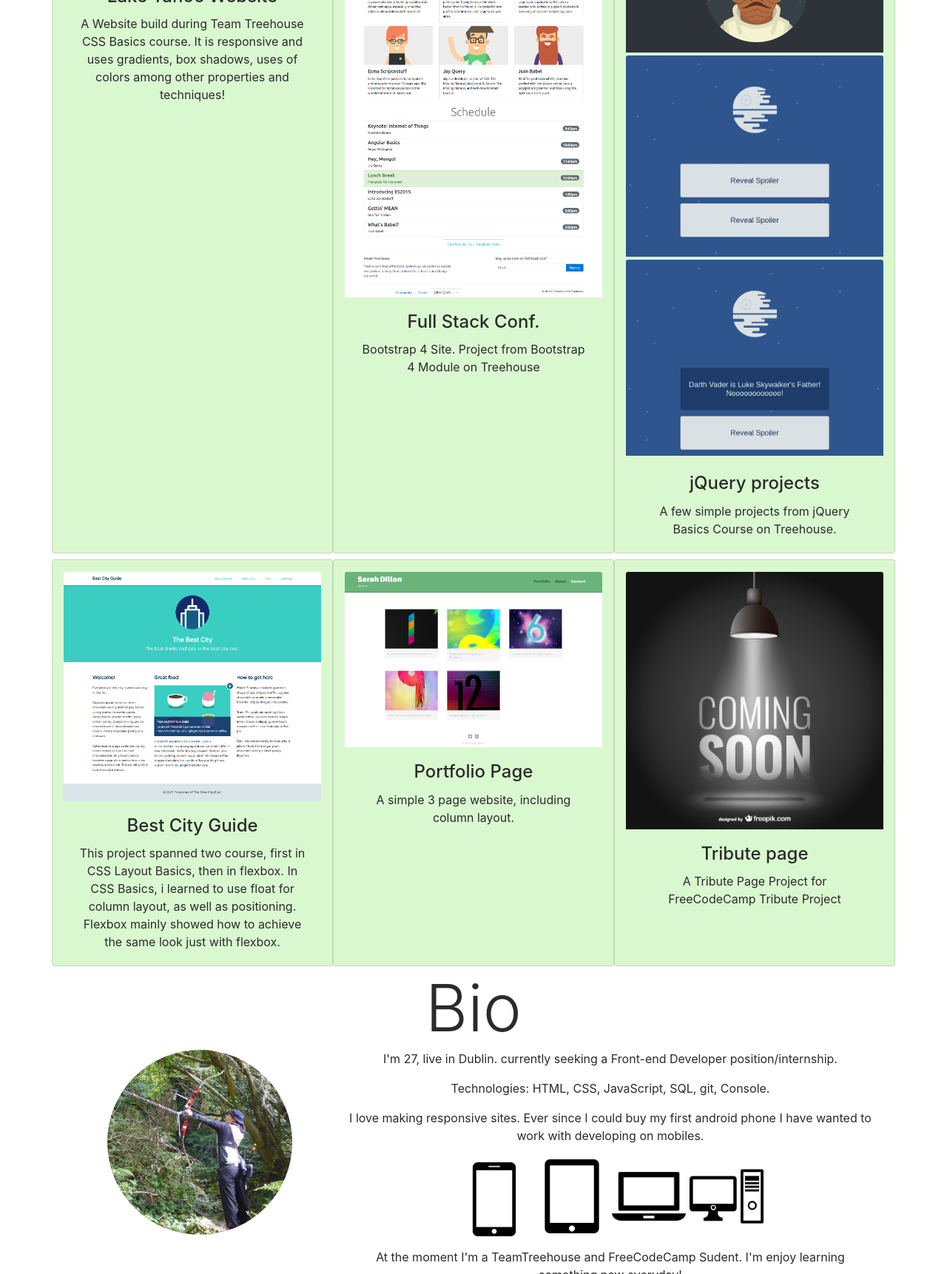
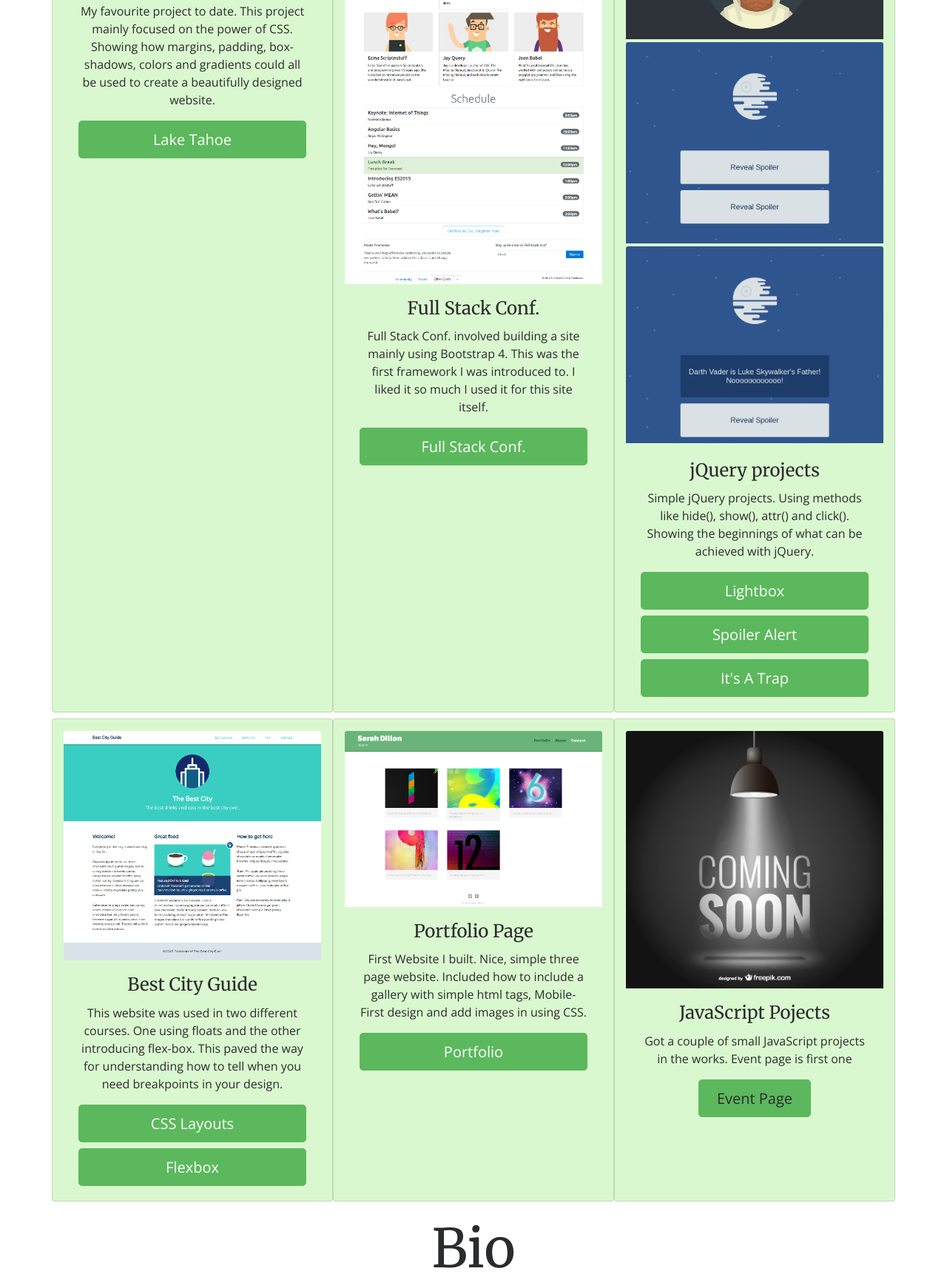
Before and after one commit to SazWebDesigns/portfolio, a plain HTML site: page index.html in a window 1280 px wide. Shown: the part 1078-2800 px from the top of the page at 74% size. Drawn offline with nearby package versions, Linux system fonts and the light colour scheme; a script that the page names is missing.

Commit message:
Updated Project texts and changed fonts

```diff
--- a/additional_styles.css
+++ b/additional_styles.css
@@ -12,6 +12,13 @@ additional styles I felt were needed
 
 .carousel-indicators li{
 	background-color: purple;
+}
+
+.navbar-brand, .display-3, .card-title{
+font-family: 'Merriweather', serif;
+}
+body{
+font-family: 'Open Sans', sans-serif;
 }
 
 a{
@@ -32,3 +39,7 @@ a{
 #footer p{
 	width:90%;
 }
+
+ul{
+    list-style-type:none;
+}
--- a/index.html
+++ b/index.html
@@ -7,7 +7,9 @@
     <!-- The above 3 meta tags *must* come first in the head; any other head content must come *after* these tags -->
     <title>Saz Web Designs</title>
 
-   <link rel="stylesheet" href="https://maxcdn.bootstrapcdn.com/bootstrap/4.0.0-alpha.6/css/bootstrap.min.css" integrity="sha384-rwoIResjU2yc3z8GV/NPeZWAv56rSmLldC3R/AZzGRnGxQQKnKkoFVhFQhNUwEyJ" crossorigin="anonymous">
+    <link rel="stylesheet" href="https://maxcdn.bootstrapcdn.com/bootstrap/4.0.0-alpha.6/css/bootstrap.min.css"
+          integrity="sha384-rwoIResjU2yc3z8GV/NPeZWAv56rSmLldC3R/AZzGRnGxQQKnKkoFVhFQhNUwEyJ" crossorigin="anonymous">
+    <link href="https://fonts.googleapis.com/css?family=Merriweather|Open+Sans" rel="stylesheet">
     <link href="additional_styles.css" rel="stylesheet">
 
     <!-- HTML5 shim and Respond.js for IE8 support of HTML5 elements and media queries -->
@@ -17,9 +19,11 @@
     <script src="https://oss.maxcdn.com/respond/1.4.2/respond.min.js"></script>
     <![endif]-->
 </head>
-  <body id="home" data-spy="scroll" data-target=".navbar" data-offset="100">
+<body data-spy="scroll" data-target=".navbar" data-offset="100">
 <nav class="navbar navbar-toggleable-sm navbar-light sticky-top" style="background-color: #A7EF8C;">
-	  <button class="navbar-toggler navbar-toggler-right" type="button" data-toggle="collapse" data-target="#navbarSupportedContent" aria-controls="navbarSupportedContent" aria-expanded="false" aria-label="Toggle navigation">
+    <button class="navbar-toggler navbar-toggler-right" type="button" data-toggle="collapse"
+            data-target="#navbarSupportedContent" aria-controls="navbarSupportedContent" aria-expanded="false"
+            aria-label="Toggle navigation">
         <span class="navbar-toggler-icon"></span>
     </button>
     <a class="navbar-brand" href="#">Saz Web Designs</a>
@@ -53,10 +57,12 @@
             <img class="d-block img-fluid mx-auto" src="img/lakeTahoe/laketahoeheader.PNG" alt="Lake Tahoe Project">
         </div>
         <div class="carousel-item ">
-	      <img class="d-block img-fluid mx-auto" src="img/fullstack/fullstackconf-fullheader.png" alt="Full Stack Conf. Project">
+            <img class="d-block img-fluid mx-auto" src="img/fullstack/fullstackconf-fullheader.png"
+                 alt="Full Stack Conf. Project">
         </div>
         <div class="carousel-item ">
-	      <img class="d-block img-fluid mx-auto" src="img/bestCityGuide/css-basics/best_city_guide_desktop_header.png" alt="jQuery Lightbox Project">
+            <img class="d-block img-fluid mx-auto" src="img/bestCityGuide/css-basics/best_city_guide_desktop_header.png"
+                 alt="jQuery Lightbox Project">
         </div>
     </div>
     <a class="carousel-control-prev" href="#carouselExampleIndicators" role="button" data-slide="prev">
@@ -71,103 +77,114 @@
 
 <div class="container text-center">
 
-			<h1 class="display-2" id="works"> Works</h1>
+    <h1 class="display-3" id="works"> Works</h1>
     <div class="row">
-			<div class="card col-sm-6 col-md-4 mb-2 pt-3 mx-auto" >
+        <div class="card col-sm-6 col-md-4 mb-2 pt-3 mx-auto">
             <img class="card-img-top img-fluid" src="img/lakeTahoe/lake_tahoe_desktop.png" alt="Lake Tahoe Project">
             <div class="card-block">
                 <h4 class="card-title">Lake Tahoe Website</h4>
-			    <p class="card-text">A Website build during Team Treehouse CSS Basics course. It is responsive and uses gradients, box shadows, uses of colors among other properties and techniques!</p>
+                <p class="card-text">My favourite project to date. This project mainly focused on the power of CSS.
+                    Showing how margins, padding, box-shadows, colors and gradients could all be used to create a
+                    beautifully designed website.
+                </p>
+                <a class="btn btn-success btn-lg d-block" href="lakeTahoe/index.html">Lake Tahoe</a>
             </div>
         </div>
 
-			<div class="card col-sm-6 col-md-4 mb-2 pt-3" >
+        <div class="card col-sm-6 col-md-4 mb-2 pt-3">
             <img class="card-img-top img-fluid" src="img/fullstack/fullstackcomputer.png" alt="Full Stack Conf.">
             <div class="card-block">
                 <h4 class="card-title">Full Stack Conf.</h4>
-				    <p class="card-text">Bootstrap 4 Site. Project from Bootstrap 4 Module on Treehouse</p>
+                <p class="card-text">Full Stack Conf. involved building a site mainly using Bootstrap 4. This was the
+                    first framework I was introduced to. I liked it so much I used it for this site itself.</p>
+                <a class="btn btn-success btn-lg d-block" href="fullStack/index.html">Full Stack Conf.</a>
             </div>
         </div>
 
 
+        <div class="card col-sm-6 col-md-4 mb-2 pt-3 mx-auto">
+            <img class="card-img-top img-fluid mb-1" src="img/jquery_lightbox/lightbox.png"
+                 alt="jQuery Lightbox Project">
 
+            <img class="card-img-top img-fluid mb-1" src="img/jQuery/itsATrap/its_a_trap.png"
+                 alt="jQuery Lightbox Project">
 
+            <img class="card-img-top img-fluid mb-1" src="img/jQuery/spoilerAlert/spoiler_alert_no_spoilers.png"
+                 alt="jQuery Lightbox Project">
 
-			<div class="card col-sm-6 col-md-4 mb-2 pt-3 mx-auto" >
-			  <img class="card-img-top img-fluid mb-1" src="img/jquery_lightbox/lightbox.png" alt="jQuery Lightbox Project">
-
-			  <img class="card-img-top img-fluid mb-1" src="img/jQuery/itsATrap/its_a_trap.png" alt="jQuery Lightbox Project">
-
-			  <img class="card-img-top img-fluid mb-1" src="img/jQuery/spoilerAlert/spoiler_alert_no_spoilers.png" alt="jQuery Lightbox Project">
-
-			  <img class="card-img-top img-fluid mb-1" src="img/jQuery/spoilerAlert/spoiler_alert_one_spoiler_revealed.png" alt="jQuery Lightbox Project">
+            <img class="card-img-top img-fluid mb-1"
+                 src="img/jQuery/spoilerAlert/spoiler_alert_one_spoiler_revealed.png" alt="jQuery Lightbox Project">
             <div class="card-block">
                 <h4 class="card-title">jQuery projects</h4>
-			    <p class="card-text">A few simple projects from jQuery Basics Course on Treehouse.</p>
+                <p class="card-text">Simple jQuery projects. Using methods like hide(), show(), attr() and click().
+                    Showing the beginnings of what can be achieved with jQuery.</p>
+                <a class="btn btn-success btn-lg d-block mb-2" href="jQuery/lightbox/index.html">Lightbox</a>
+				    <a class="btn btn-success btn-lg d-block mb-2" href="jQuery/spoiler/index.html">Spoiler Alert</a>
+				    <a class="btn btn-success btn-lg d-block" href="jQuery/itsATrap/index.html">It's A Trap</a>
             </div>
         </div>
 
         <div class="card col-sm-6 col-md-4 mb-2 pt-3">
-			  <img class="card-img-top img-fluid" src="img/bestCityGuide/css-basics/best_city_guide_desktop.png" alt="Best City Guide Image">
+            <img class="card-img-top img-fluid" src="img/bestCityGuide/css-basics/best_city_guide_desktop.png"
+                 alt="Best City Guide Image">
             <div class="card-block">
                 <h4 class="card-title">Best City Guide</h4>
-			    <p class="card-text">This project spanned two course, first in CSS Layout Basics, then in flexbox. In CSS Basics, i learned to use float for column layout, as well as positioning.
-			    Flexbox mainly showed how to achieve the same look just with flexbox.</p>
+                <p class="card-text">This website was used in two different courses. One using floats and the other
+                    introducing flex-box. This paved the way for understanding how to tell when you need breakpoints in
+                    your design.</p>
+                <a class="btn btn-success btn-lg d-block  mb-2" href="bestCityGuide/css-layout/index.html">CSS Layouts</a>
+				    <a class="btn btn-success btn-lg d-block " href="bestCityGuide/flexbox/index.html">Flexbox</a>
             </div>
         </div>
 
-			<div class="card col-sm-6 col-md-4 mb-2 pt-3 mx-auto" >
+        <div class="card col-sm-6 col-md-4 mb-2 pt-3 mx-auto">
             <img class="card-img-top img-fluid" src="img/portfolio/portfolio_desktop.png" alt="Forest Walks Project">
             <div class="card-block">
                 <h4 class="card-title">Portfolio Page</h4>
-			    <p class="card-text">A simple 3 page website, including column layout.</p>
+                <p class="card-text">First Website I built. Nice, simple three page website. Included how to include a
+                    gallery with simple html tags, Mobile-First design and add images in using CSS.
+                </p>
+                 <a class="btn btn-success btn-lg d-block" href="portfolio/index.html">Portfolio</a>
             </div>
         </div>
 
 
-
-			<div class="card col-sm-6 col-md-4 mb-2 pt-3" >
+        <div class="card col-sm-6 col-md-4 mb-2 pt-3">
             <img class="card-img-top img-fluid" src="img/tribute/Coming_soon/ComingSoon1-01.jpg" alt="Card image cap">
             <div class="card-block">
-			    <h4 class="card-title">Tribute page</h4>
-			    <p class="card-text">A Tribute Page Project for FreeCodeCamp Tribute Project</p>
+                <h4 class="card-title">JavaScript Pojects</h4>
+                <p class="card-text">Got a couple of small JavaScript projects in the works. Event page is first one </p>
+                <a class="btn btn-lg btn-success">Event Page</a>
 
             </div>
         </div>
 
 
-
-
     </div>
 
 
+    <p class="container " id="bio">
+        <h2 class="display-3 ">Bio</h2>
+            <div class="row justify-content-between">
+                 <div class="col-sm-3 mb-4">
+                      <img style="max-width: 250px; " class="img-fluid rounded-circle" src="img/fieldshoot.jpg"
+                     alt="profile picture"></div>
+                  <div class=" col-sm-7 ml-2 text-center">
+                         <p>I'm 27, live in Dublin.I'm currently learning using TeamTreeHouse as my main source of knowledge. I know this site isn't overwhelming good, but it's first draft. Just something to showcase my project while I learn. I have a huge idea for draft two but need to learn more before I can implement it. I'm actively looking for Internship/Junior Web Development Role. I'm not too fussy about what area I go into as so many to choose from.</p>
+                             <p>Technologies: HTML, CSS, JavaScript, SQL, git, Github, Console, Bootstrap 4, Python 3, jQuery, Intellij.</p>
+                            <p class="mb-0 h5"> Areas of Interest and further learning: </p>
+                                <ul class="mx-0">
+                                      <li>Responsive Design</li>
+                                       <li>UX Design</li>
+                                        <li>Learning more Frameworks like Django, Flask, React, Node.js, C#/ASP.Net</li>
+                                 </ul>
 
-	<div class="container text-center" id="bio">
-	<h2 class="display-2" >Bio</h2>
-		<div class="row ">
-			<div class="col-md-4 mb-4">
-				<img style="max-width: 250px; " class="img-fluid rounded-circle" src="img/fieldshoot.jpg" alt="profile picture">
-			</div>
-			<div class="col-md-8">
-				<p>I'm 27, live in Dublin. currently seeking a Front-end Developer position/internship.</p>
-				<p>Technologies: HTML, CSS, JavaScript, SQL, git, Console.</p>
-				<p>I love making responsive sites. Ever since I could buy my first android phone I have wanted to work with developing on mobiles.<br>
-				<div class="mt-2">
-					<img src="img/icons/png/mobile.png" class="img-fluid mt-2 col-xs-3 mx-auto" style="width:100px;">
-					<img src="img/icons/png/tablet.png" class="img-fluid col-xs-3 mx-auto " style="width:100px;">
-					<img src="img/icons/png/laptop.png" class="img-fluid col-xs-3 mx-auto" style="width:100px;">
-					<img src="img/icons/png/desktop.png" class="img-fluid col-xs-3 mx-auto" style="width:100px;">
-				</div>
-				</p>
-				<p>At the moment I'm a TeamTreehouse and FreeCodeCamp Sudent. I'm enjoy learning something new everyday!<br>
-				Currently studying Front-End Development, but I plan to try a bit of everything within the industry.</p>
-				<p>When I'm not learning/working I love to spent my time doing archery, preferably doing field archery</p>
                      </div>
         </div>
     </div>
 
     <div id="contact" class="text-center">
-	<h1>Contact</h1>
+        <h1 class=" display-3">Contact</h1>
         <ul class="list-group col-lg-8 mx-auto mb-3">
             <li class="list-group-item justify-content-between">
                 <img src="img/icons/png/mobile.png" class="img-fluid social-icon">
@@ -177,7 +194,7 @@
             </li>
 
             <li class="list-group-item justify-content-between">
-				<img src="img/icons/png/gmail.png" class="img-fluid social-icon" >
+                <img src="img/icons/png/gmail.png" class="img-fluid social-icon">
                 <span class="badge badge-green badge-pill">
 					<a href="mailto:sazwebdesigns@gmail.com">sazwebdesigns@gmail.com</a>
 				</span>
@@ -217,18 +234,26 @@
         </ul>
     </div>
 
-	</div>
 
 <div id="footer" class=" mb-0">
     <p class="col-lg-6 mx-auto text-center mb-0 p-2">&copy; 2016 Saz Web Designs.
-  		<br>Images sourced from <a href="www.flaticon.com">Flaticon</a>.<br>Artists: <a href="http://www.flaticon.com/authors/freepik">freepix</a>, <a href="http://www.flaticon.com/authors/hanan">Hanan</a>, <a href="http://www.flaticon.com/authors/dave-gandy">Dave Gandy</a>. </p>
+        <br>Images sourced from <a href="www.flaticon.com">Flaticon</a>.<br>Artists: <a
+                href="http://www.flaticon.com/authors/freepik">freepix</a>, <a
+                href="http://www.flaticon.com/authors/hanan">Hanan</a>, <a
+                href="http://www.flaticon.com/authors/dave-gandy">Dave Gandy</a>. </p>
 
 </div>
 
 
-	<script src="https://code.jquery.com/jquery-3.1.1.slim.min.js" integrity="sha384-A7FZj7v+d/sdmMqp/nOQwliLvUsJfDHW+k9Omg/a/EheAdgtzNs3hpfag6Ed950n" crossorigin="anonymous"></script>
-	<script src="https://cdnjs.cloudflare.com/ajax/libs/tether/1.4.0/js/tether.min.js" integrity="sha384-DztdAPBWPRXSA/3eYEEUWrWCy7G5KFbe8fFjk5JAIxUYHKkDx6Qin1DkWx51bBrb" crossorigin="anonymous"></script>
-	<script src="https://maxcdn.bootstrapcdn.com/bootstrap/4.0.0-alpha.6/js/bootstrap.min.js" integrity="sha384-vBWWzlZJ8ea9aCX4pEW3rVHjgjt7zpkNpZk+02D9phzyeVkE+jo0ieGizqPLForn" crossorigin="anonymous"></script>
+<script src="https://code.jquery.com/jquery-3.1.1.slim.min.js"
+        integrity="sha384-A7FZj7v+d/sdmMqp/nOQwliLvUsJfDHW+k9Omg/a/EheAdgtzNs3hpfag6Ed950n"
+        crossorigin="anonymous"></script>
+<script src="https://cdnjs.cloudflare.com/ajax/libs/tether/1.4.0/js/tether.min.js"
+        integrity="sha384-DztdAPBWPRXSA/3eYEEUWrWCy7G5KFbe8fFjk5JAIxUYHKkDx6Qin1DkWx51bBrb"
+        crossorigin="anonymous"></script>
+<script src="https://maxcdn.bootstrapcdn.com/bootstrap/4.0.0-alpha.6/js/bootstrap.min.js"
+        integrity="sha384-vBWWzlZJ8ea9aCX4pEW3rVHjgjt7zpkNpZk+02D9phzyeVkE+jo0ieGizqPLForn"
+        crossorigin="anonymous"></script>
 <!-- <script src="photoModal.js"></script> -->
 </body>
 </html>
```
Lines whose indentation alone changed are shown as unchanged.
